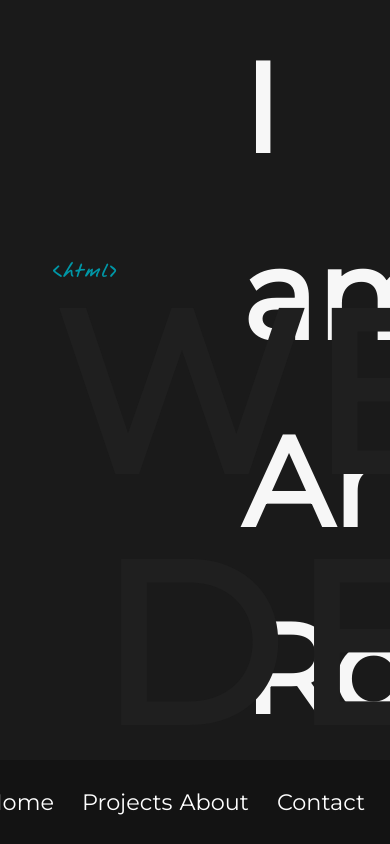
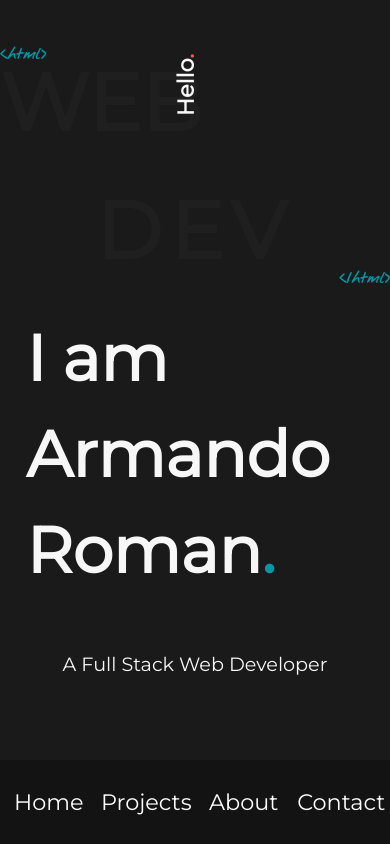
Before and after one commit to armandoroman1016/armando_roman_portfolio, a React (Create React App) app in the folder armando_roman_portfolio/: page / in a window 390 px wide. Built offline with nearby package versions, Linux system fonts and the light colour scheme; a web font is replaced by a local one.

Commit message:
landing page responsiveness just about complete

```diff
--- a/armando_roman_portfolio/src/components/NavBar.js
+++ b/armando_roman_portfolio/src/components/NavBar.js
@@ -2,6 +2,8 @@ import React from 'react'
 import { NavLink } from 'react-router-dom'
 
 const NavBar = props => {
+
+
     return (
         <div className = 'nav-bar'  >
             <ul className = 'nav-links'>
--- a/armando_roman_portfolio/src/styles/LandingPage.scss
+++ b/armando_roman_portfolio/src/styles/LandingPage.scss
@@ -18,16 +18,28 @@
         flex-direction: column;
         justify-content: space-between;
         font-family: 'Montserrat', 'Merriweather', 'Times New Roman', Times, serif;
+        @include mobile{
+            bottom: 83%;
+            left: 0%;
+        }
         p{
             font-size: 14rem;
             font-weight:700;
             letter-spacing: .5rem;
+            @include mobile{
+                font-size: 5rem;
+                letter-spacing: 0;
+            }
         }
         .opening-tags{
             color: $green;
             font-size: 1.2rem;
             font-family: 'Nothing You Could Do','Liu Jian Mao Cao', 'Merriweather', 'Times New Roman', Times, serif;
             letter-spacing: .1rem;
+            @include mobile{
+                font-size: 1rem;
+                letter-spacing: 0;
+            }
         }
         .web-text{
             position: relative;
@@ -40,6 +52,12 @@
                 transform: rotate(-90deg);
                 color:$font-color;
                 font-weight: 900;
+                @include mobile{
+                    right: 0;
+                    bottom: 40%;
+                    font-size: 1.4rem;
+                    letter-spacing: 0;
+                }
                 .period{
                     color:$orange;
                 }
@@ -55,10 +73,17 @@
         flex-direction: column;
         font-weight:700;
         font-family: 'Montserrat', 'Merriweather', 'Times New Roman', Times, serif;
+        @include mobile{
+           bottom: 66%;
+           right: 0;
+        }
         p{
         justify-content: space-between;
         font-size: 14rem;
         letter-spacing: .5rem;
+        @include mobile{
+            font-size: 5rem;
+        }
 
         }
         .closing-tags{
@@ -67,6 +92,10 @@
             text-align: right;
             font-family: 'Nothing You Could Do', 'Liu Jian Mao Cao', 'Merriweather', 'Times New Roman', Times, serif;
             letter-spacing: .1rem;
+            @include mobile{
+                font-size: 1rem;
+                letter-spacing: 0;
+            }
         }
     }
     .name-container{
@@ -78,10 +107,26 @@
         flex-direction: column;
         justify-content: space-around;
         padding-left:62%;
+        @include mobile{
+            position: absolute;
+            top:33%;
+            left: 8%;
+            height:50%;
+            padding: 0;
+            max-width: 100%;
+            font-size: 1rem;
+            letter-spacing: 0;
+        }
         .name{
         font-size:7.8rem;
         font-weight: 900;
         line-height:1.5;
+        @include mobile{
+            font-size:4rem;
+            width: 100vw;
+            padding: 0 8%;
+            transform: translateX(-8%);
+        }
         }
         span{
             color:$green
@@ -91,28 +136,12 @@
             text-align: right;
             margin: 0 12% 5% 0;
             line-height: .5;
-        }
-    }
-    h2{
-        font-size: 4rem;
-        color:  $font-color ;
-        text-shadow: 2px 2px 1px #000000;
-        letter-spacing: 1.5px;
-        line-height: 2;
-        width: 100%;
-        padding: 60px;
-        text-align: right;
-
-    }
-    .role-landing_page{
-        @include mobile{
-            font-size: 2rem;
-            padding: 20px;
-            margin-right: 10%;
-            position: absolute;
-            width: 80%;
-            top:40%;
-            padding: 0;
+            @include mobile{
+                width: 100vw;
+                text-align: center;
+                margin: 0;
+                transform: translateX(-8%);
+            }
         }
     }
 }
--- a/armando_roman_portfolio/src/styles/nav.scss
+++ b/armando_roman_portfolio/src/styles/nav.scss
@@ -34,14 +34,13 @@
             flex-direction: row;
             font-size: 1.4rem;
             margin: auto 0;
-            transform: translateX(-4%);
         }
         .nav-item{
             cursor: pointer;
             text-align: center;
             width: 100%;
             @include mobile{
-                text-align: left;
+                text-align: center;
             }
         }
 }
```
